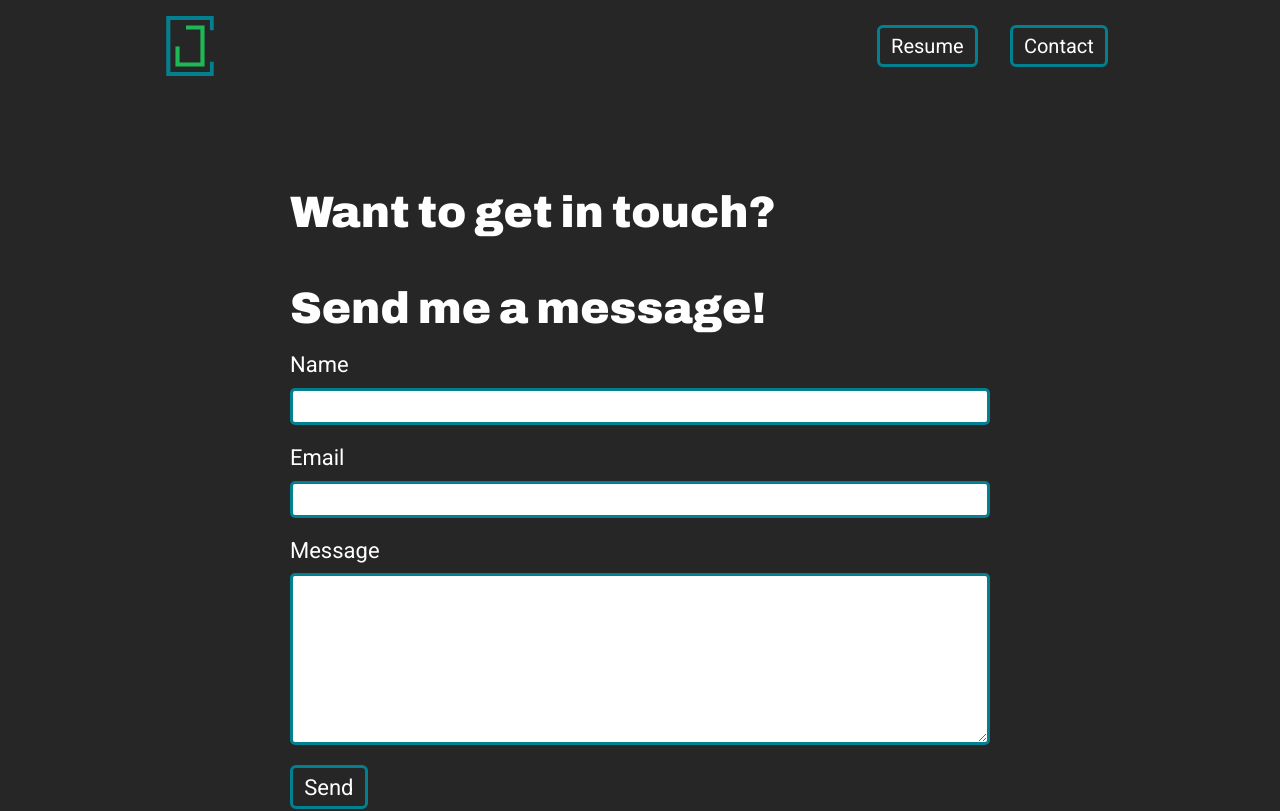
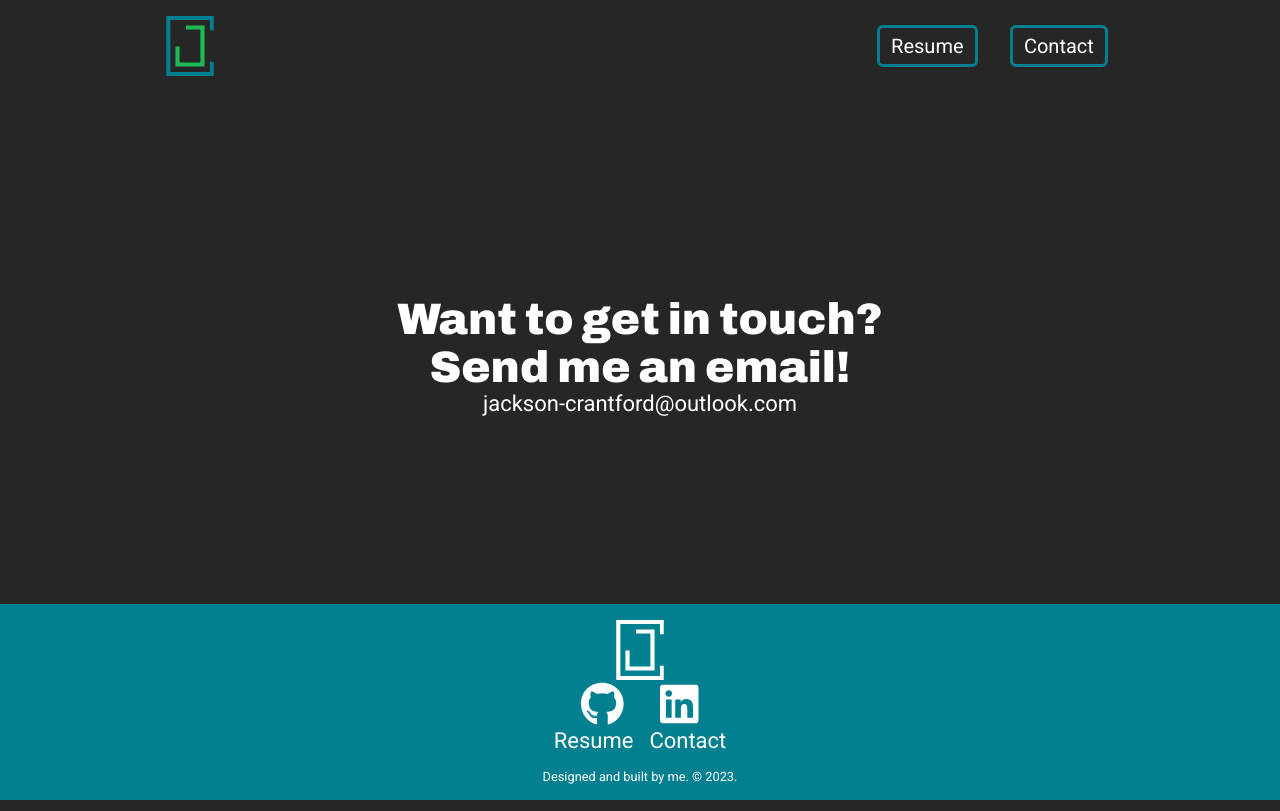
Before and after one commit to jcford2213/portfolio-frontend, a Vue app: page /contact in a window 1280 px wide. Shown: the top 811 px of the page. Built offline with nearby package versions, Linux system fonts and the light colour scheme.

Commit message:
Removed email form

```diff
--- a/src/views/ContactView.vue
+++ b/src/views/ContactView.vue
@@ -1,103 +1,9 @@
-<script>
-export default {
-  data() {
-    return {
-      formValues: {
-        name: '',
-        email: '',
-        message: ''
-      }
-    }
-  },
-  methods: {
-    setInputError (keyName, message) {
-      const element = document.getElementById(`${keyName}-input`);
-      const inputControl = element.parentElement;
-      const errorDisplay = inputControl.querySelector('.error');
-      errorDisplay.innerText = message;
-      inputControl.classList.add('error');
-      inputControl.classList.remove('success');
-    },
-    setInputSuccess (keyName) {
-      const element = document.getElementById(`${keyName}-input`);
-      const inputControl = element.parentElement;
-      const errorDisplay = inputControl.querySelector('.error');
-      errorDisplay.innerText = '';
-      inputControl.classList.add('success');
-      inputControl.classList.remove('error');
-    },
-    validateInputs (formInput = {}) {
-      return new Promise((resolve, reject) => {
-        let shouldValidateReject = false;
-        for (const [key, value] of Object.entries(formInput)) {
-          if (value === '') {
-            const message = `${key} is required.`
-            this.setInputError(key, message);
-            shouldValidateReject = true;
-            continue;
-          }
-          if (key === 'email' && !/^\w+([\.-]?\w+)*@\w+([\.-]?\w+)*(\.\w{2,3})+$/.test(value)) {
-            const message = `Please enter a valid email address.`
-            this.setInputError(key, message);
-            shouldValidateReject = true;
-            continue;
-          }
-          this.setInputSuccess(key);
-        }
-        if (shouldValidateReject === true) {
-          reject();
-        }
-        resolve()
-      })
-    },
-    async sendToServer (formInput = {}) {
-      try {
-        await this.validateInputs(formInput);
-        const server = import.meta.env.VITE_EMAIL_SERVER;
-        const response = await fetch(server, {
-          method: 'POST',
-          mode: 'cors',
-          cache: 'no-cache',
-          headers: {
-            'Content-Type': 'application/json'
-          },
-          body: JSON.stringify(formInput)
-        })
-        if (response.status != 200) {
-          throw new Error('server responded with status other than 200');
-        }
-        this.$router.push('/');
-        window.alert('Thank you for reaching out! I will be sure to get back to you asap!');
-      }
-      catch(err) {
-        console.log(err.message);
-      };
-    }
-  }
-}
-</script>
 
 <template>
   <div id="contact-wrapper">
-    <form id="email-form" @submit.once.prevent="sendToServer(formValues)">
-      <h1 class="headline">Want to get in touch?<br><br>Send me a message!</h1>
-      <span class="input-control">
-        <label class="paragraph" for="name">Name</label>
-        <input type="text" name="name" id="name-input" v-model="formValues.name">
-        <div class="error paragraph"></div>
-      </span>
-      <span class="input-control">
-        <label class="paragraph" for="email">Email</label>
-        <input type="text" name="email" id="email-input" v-model="formValues.email">
-        <div class="error paragraph"></div>
-      </span>
-      <span class="input-control">
-        <label class="paragraph" for="name">Message</label>
-        <textarea name="message" id="message-input" rows="10" v-model="formValues.message"></textarea>
-        <div class="error paragraph"></div>
-      </span>
-      <button class="nav-button" type="submit">Send</button>
-    </form>
+    <h1 class="headline">Want to get in touch?</h1>
+    <h1 class="headline">Send me an email!</h1>
+    <a class="paragraph" href="mailto: jackson-crantford@outlook.com">jackson-crantford@outlook.com</a>
   </div>
 </template>
 
@@ -109,50 +15,4 @@ export default {
   align-items: center;
   margin-top: 2rem;
 }
-#email-form {
-  display: flex;
-  flex-direction: column;
-  width: 100%;
-  row-gap: 1.25rem;
-  max-width: 700px;
-  padding-inline: 0.5rem;
-  margin-block: 3rem;
-}
-.input-control {
-  display: flex;
-  flex-direction: column;
-}
-.input-control input, .input-control textarea {
-  padding: 0.5rem;
-  border: 0.2rem solid #028090;
-  border-radius: 5px;
-  margin-top: 0.675rem;
-}
-.input-control textarea {
-  resize: vertical;
-}
-.input-control input:focus, .input-control textarea:focus {
-  outline: none;
-}
-.input-control.success input, .input-control.success textarea {
-  border-color: #1DB954;
-}
-.input-control.error input, .input-control.error textarea {
-  border-color: red;
-}
-.input-control .error {
-  color: red;
-  font-size: 1rem;
-}
-#email-form button {
-  width: fit-content;
-}
-
-@media screen and (min-width: 800px) {
-  #email-form {
-    padding-inline: 0;
-    margin-block: 5rem;
-
-  }
-}
 </style>
```
